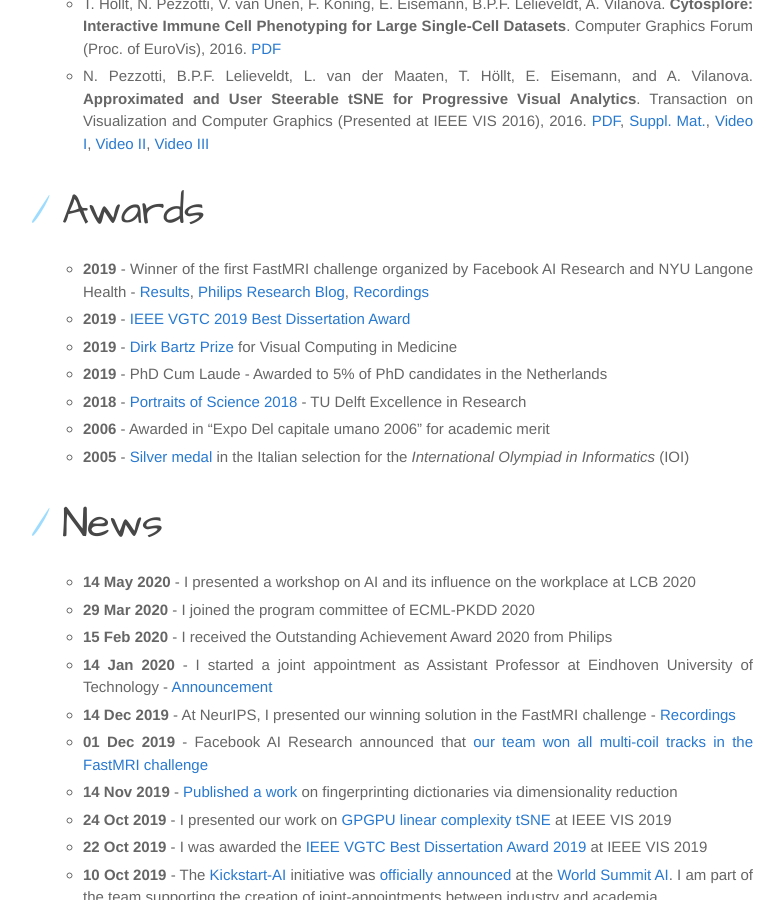
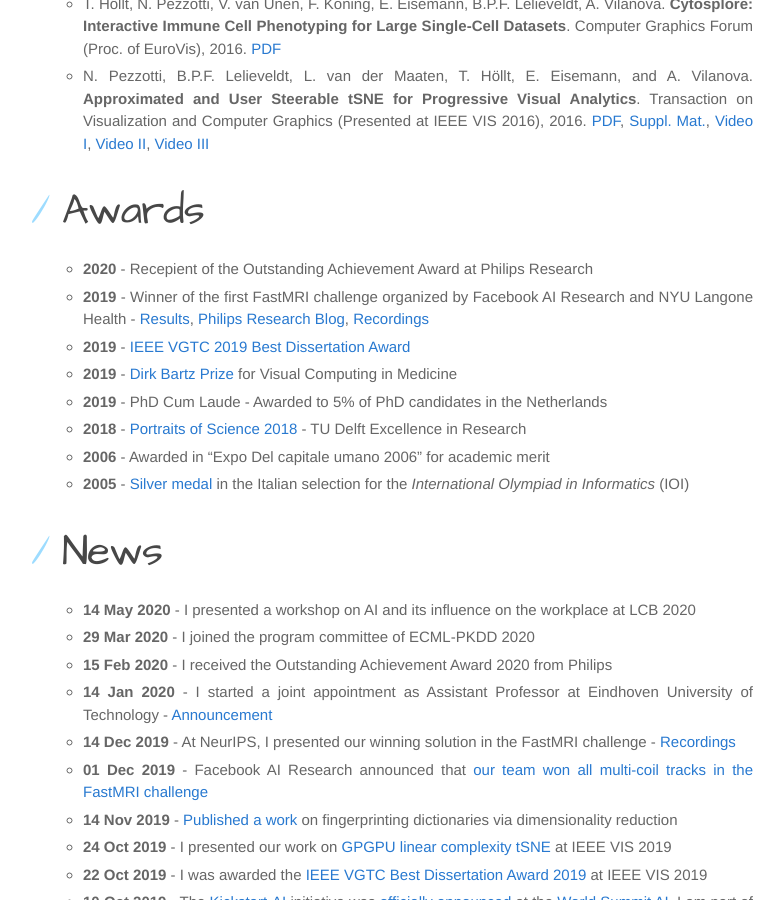
Before and after one commit to Nicola17/Nicola17.github.io, a Jekyll site: the page built from index.md, in a window 1280 px wide and 900 px high, scrolled down 1064 px. Shown: the whole window, without its empty margins (107-891 px from the left). Built offline with Jekyll 4.4.1, drawn with Linux system fonts in a browser that asks for light colours.

Commit message:
Update index.md

```diff
--- a/index.md
+++ b/index.md
@@ -28,6 +28,7 @@ A detailed list of my publications can be found on my [Google Scholar page](http
 
 Awards
 ================
+* **2020** - Recepient of the Outstanding Achievement Award at Philips Research
 * **2019** - Winner of the first FastMRI challenge organized by Facebook AI Research and NYU Langone Health - [Results](https://ai.facebook.com/blog/results-of-the-first-fastmri-image-reconstruction-challenge/), [Philips Research Blog](https://www.philips.com/a-w/research/blog/20191220-teamwork-makes-the-dream-work-how-a-co-research-approach-tackles-mri-challenges-with-ai.html),  [Recordings](https://slideslive.com/38922093/medical-imaging-meets-neurips-4)
 * **2019** - [IEEE VGTC 2019 Best Dissertation Award](http://vacommunity.org/ieeevpg/bestthesis/)
 * **2019** - [Dirk Bartz Prize](https://www.eurographics2019.it/index.php/program/dirk_bartz_prize/) for Visual Computing in Medicine
```
